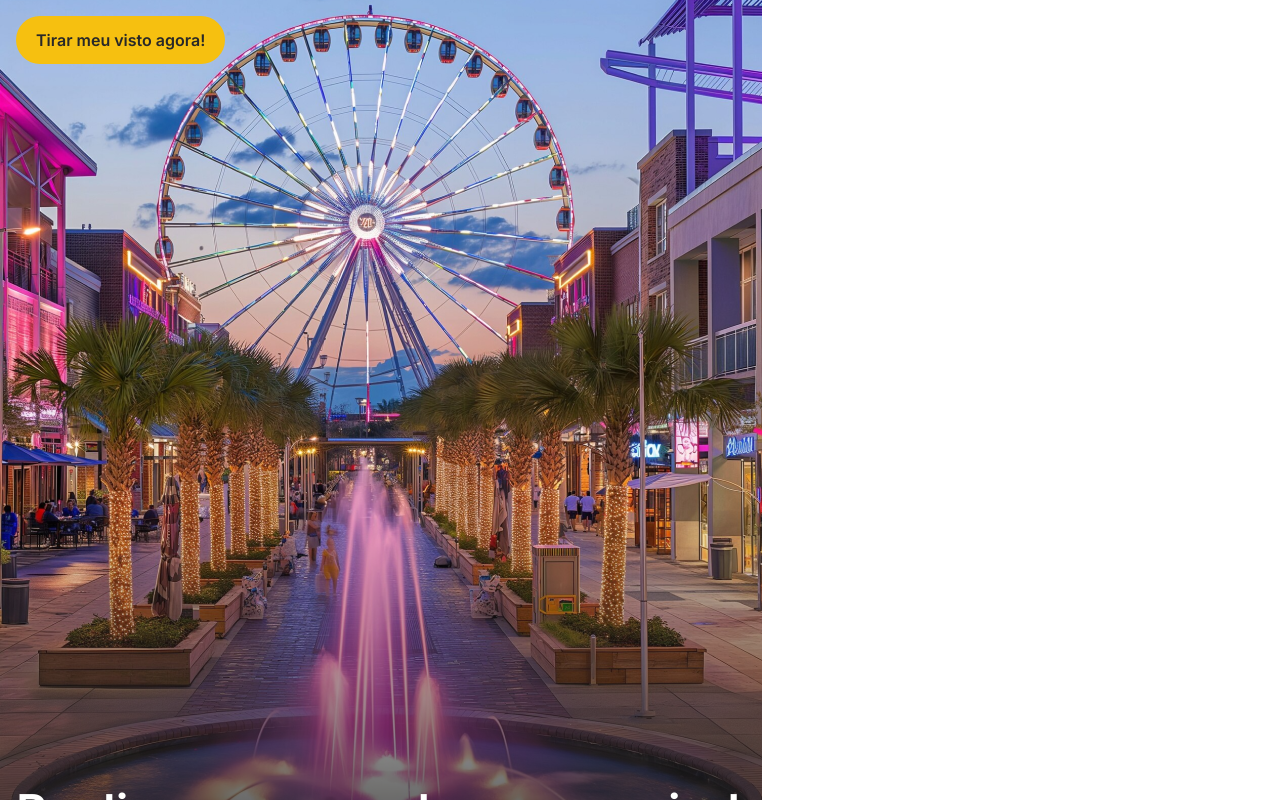
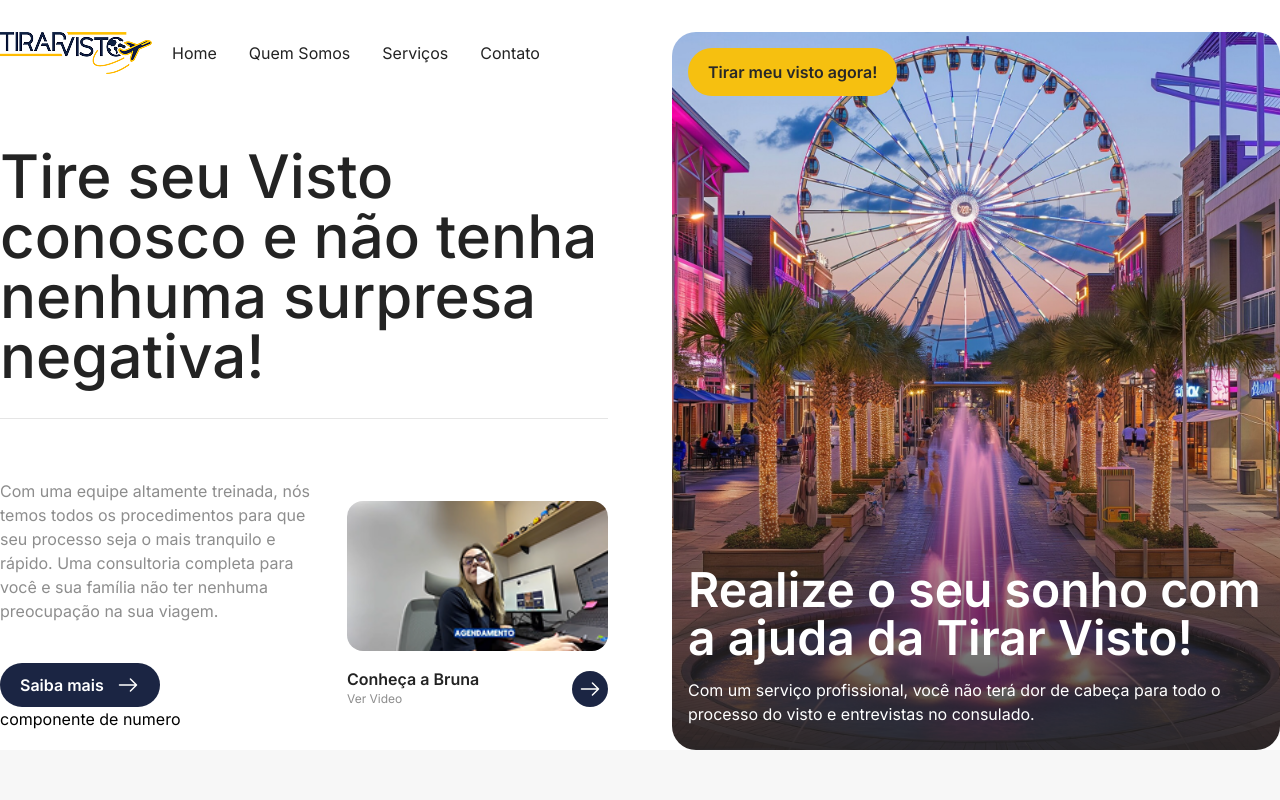
Before and after one commit to LucasAnselmoSilva12345/tirar-visto, a React (Vite) app: page / in a window 1280 px wide. Shown: the top 800 px of the page. Built offline with nearby package versions, Linux system fonts and the light colour scheme.

Commit message:
wip: Hero Section

```diff
--- a/index.html
+++ b/index.html
@@ -29,7 +29,9 @@
     <title>Tirar Visto | Home</title>
     <link rel="icon" type="image/svg+xml" href="/vite.svg" />
   </head>
-  <body class="font-inter antialiased">
+  <body
+    class="w-full lg:max-w-[1330px] lg:my-0 lg:mx-auto font-inter antialiased"
+  >
     <div id="root"></div>
     <script type="module" src="/src/main.tsx"></script>
   </body>
--- /dev/null
+++ b/src/assets/svg/arrow-right.tsx
@@ -0,0 +1,20 @@
+export function ArrowRight() {
+  return (
+    <svg
+      width={24}
+      height={24}
+      viewBox="0 0 24 24"
+      fill="none"
+      xmlns="http://www.w3.org/2000/svg"
+    >
+      <path
+        d="M14.43 5.93L20.5 12l-6.07 6.07M3.5 12h16.83"
+        stroke="#fff"
+        strokeWidth={1.5}
+        strokeMiterlimit={10}
+        strokeLinecap="round"
+        strokeLinejoin="round"
+      />
+    </svg>
+  );
+}
--- a/src/components/header/index.tsx
+++ b/src/components/header/index.tsx
@@ -4,37 +4,54 @@ import Logo from '../../assets/images/logo.png';
 import HeroSectionImagem from '../../assets/images/hero-section.png';
 import ThumbVideo from '../../assets/images/thumb-video-hero.png';
 import { Notification } from '../notification';
+import { ArrowRight } from '../../assets/svg/arrow-right';
 
 export function Header() {
   return (
-    <header>
-      <div className="hidden">
-        <div>
+    <header className="grid grid-cols-1 lg:pt-8 lg:grid-cols-2 lg:gap-16">
+      <div className="hidden lg:block">
+        <div className="flex items-center gap-2 pb-8">
+          <img src={Logo} alt="" />
           <Navigation />
         </div>
 
-        <h1>Tire seu Visto conosco e não tenha nenhuma surpresa negativa!</h1>
+        <div className="pt-10">
+          <h1 className="text-6xl font-medium text-black-dark">
+            Tire seu Visto conosco e não tenha nenhuma surpresa negativa!
+          </h1>
+          <hr className="mt-8 text-white-medium" />
 
-        <hr />
-
-        <div>
-          <div>
-            <p>
+          <div className="mt-[60px] grid grid-cols-[327px_1fr] items-end gap-5">
+            <div className="flex flex-col gap-10">
+              <p className="text-base font-normal text-gray-dark">
                 Com uma equipe altamente treinada, nós temos todos os
                 procedimentos para que seu processo seja o mais tranquilo e
                 rápido. Uma consultoria completa para você e sua família não ter
                 nenhuma preocupação na sua viagem.
               </p>
-            <a href="">Saiba mais</a>
+              <a
+                href=""
+                className="py-2.5 px-5 max-w-[160px] flex items-center gap-3 bg-blue-dark text-white text-base font-semibold rounded-full"
+              >
+                Saiba mais
+                <ArrowRight />
+              </a>
             </div>
-          <div>
-            <img src={ThumbVideo} alt="" />
-            <div>
-              <div>
-                <span>Conheça a Bruna</span>
-                <span>Ver Video</span>
+            <div className="flex flex-col gap-4">
+              <img src={ThumbVideo} alt="" className="rounded-2xl " />
+              <div className="flex items-end justify-between">
+                <div className="flex flex-col">
+                  <span className="text-base text-black-dark font-semibold">
+                    Conheça a Bruna
+                  </span>
+                  <span className="text-xs font-normal text-gray-dark">
+                    Ver Video
+                  </span>
                 </div>
-              <span>Icone</span>
+                <span className="bg-blue-dark p-1.5 rounded-full">
+                  <ArrowRight />
+                </span>
+              </div>
             </div>
           </div>
         </div>
@@ -42,7 +59,11 @@ export function Header() {
         <div>componente de numero</div>
       </div>
       <aside className="relative">
-        <img src={HeroSectionImagem} alt="Tira visto" />
+        <img
+          src={HeroSectionImagem}
+          alt="Tira visto"
+          className="lg:rounded-3xl"
+        />
         <div className=" absolute top-0 right-0 w-full p-4 flex items-center justify-between">
           <img src={Logo} alt="" className="lg:hidden" />
           <Notification text="Tirar meu visto agora!" />
--- a/src/components/header/navigation.tsx
+++ b/src/components/header/navigation.tsx
@@ -1,18 +1,38 @@
 export function Navigation() {
   return (
     <nav>
-      <ul>
+      <ul className="flex items-center gap-2">
         <li>
-          <a href="">Home</a>
+          <a
+            href=""
+            className="py-2.5 px-3 text-base font-normal text-black-dark"
+          >
+            Home
+          </a>
         </li>
         <li>
-          <a href="">Quem Somos</a>
+          <a
+            href=""
+            className="py-2.5 px-3 text-base font-normal text-black-dark"
+          >
+            Quem Somos
+          </a>
         </li>
         <li>
-          <a href="">Serviços</a>
+          <a
+            href=""
+            className="py-2.5 px-3 text-base font-normal text-black-dark"
+          >
+            Serviços
+          </a>
         </li>
         <li>
-          <a href="">Contato</a>
+          <a
+            href=""
+            className="py-2.5 px-3 text-base font-normal text-black-dark"
+          >
+            Contato
+          </a>
         </li>
       </ul>
     </nav>
```
Lines whose indentation alone changed are shown as unchanged.
